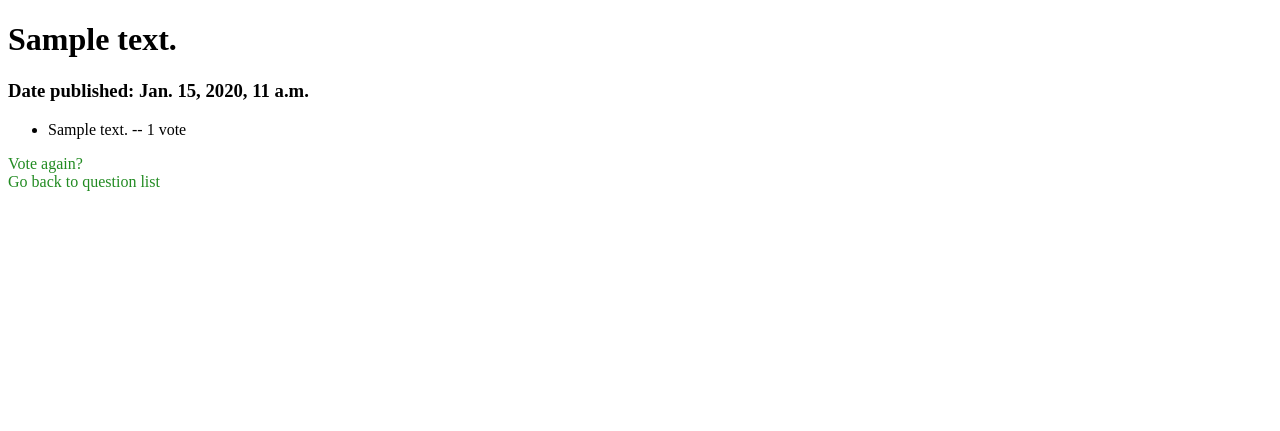
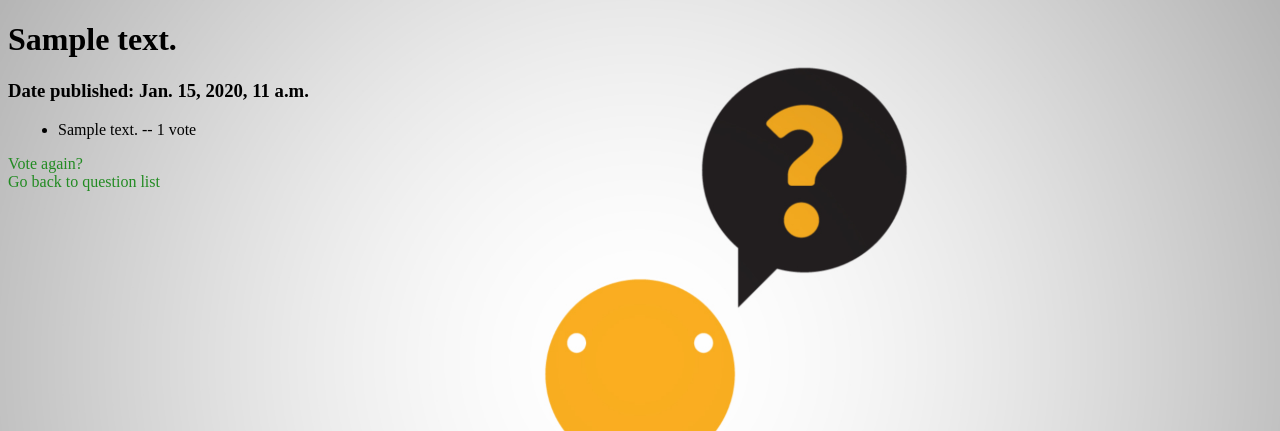
Before and after one commit to fisheye36/polls-site, a Django app: template polls/templates/polls/results.html in a window 1280 px wide. Shown: the top 431 px of the page. Run offline with Django 3.2, Linux system fonts and the light colour scheme; the template is opened without the code that fills it: values that come from a table or form of the project are taken from there, others are empty; tables that the repository leaves empty hold one stand-in row (values such as "Sample post").

Commit message:
Modify styles.css to use background image
New styles add a background image to the entire polls app. Additionally,
links in a list use a bigger font and a colored border around them.

```diff
--- a/polls/static/polls/style.css
+++ b/polls/static/polls/style.css
@@ -1,3 +1,22 @@
+body {
+    background: azure url("images/background.jpg") no-repeat;
+    background-size: cover;
+}
+
+li {
+    margin: 10px;
+}
+
+li a {
+    border: 2px solid forestgreen;
+    border-radius: 8px;
+    font-size: xx-large;
+}
+
+li a:hover {
+    border-color: limegreen;
+}
+
 a {
     color: forestgreen;
     text-decoration: none;
```
